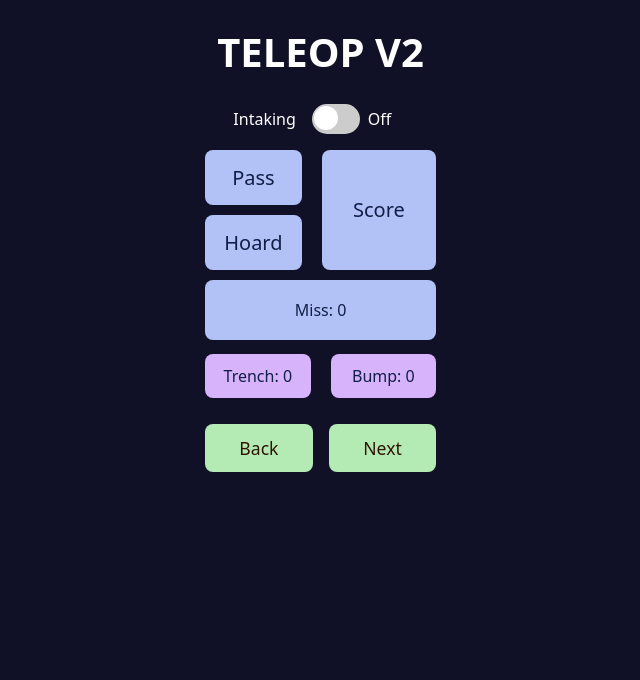
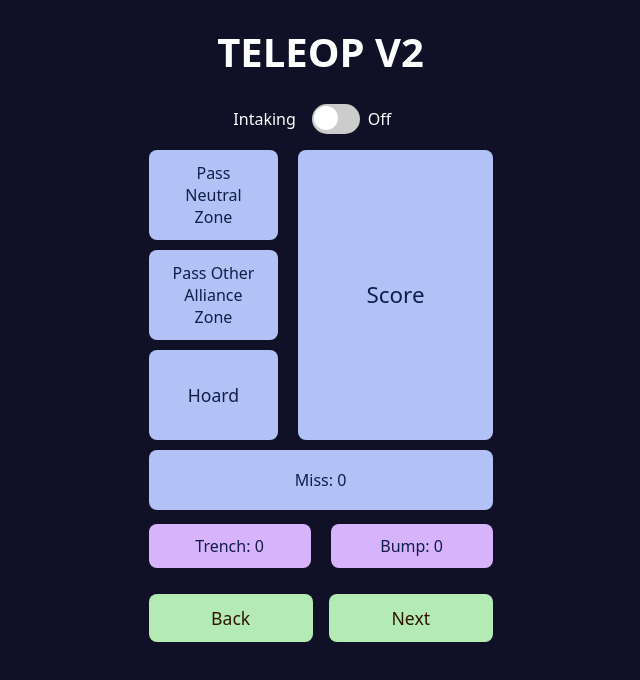
Before and after one commit to RileyGoodXYZ/BreadCompetition, a React (Vite) app: page /teleopv2 in a window 1280 px wide. Shown: the top 680 px of the page, without its empty margins (321-961 px from the left). Built offline with nearby package versions, Linux system fonts and the light colour scheme.

Commit message:
added two passes

```diff
--- a/src/teleopv2.tsx
+++ b/src/teleopv2.tsx
@@ -13,8 +13,9 @@ export default function TeleopV1() {
   const [trenchCount, setTrenchCount] = useState<number>(Number(localStorage.getItem('teleopv2_trench_count') ?? '0'));
   const navigate = useNavigate();
 
-  // Timing logic for Pass, Hoard, and Score buttons
-  const [activeButton, setActiveButton] = useState<'pass' | 'hoard' | 'score' | null>(null);
+  // Timing logic for pass zone, hoard, and score buttons
+  type TimedButtonId = 'pass_neutral_zone' | 'pass_other_alliance_zone' | 'hoard' | 'score';
+  const [activeButton, setActiveButton] = useState<TimedButtonId | null>(null);
   const [buttonTimes, setButtonTimes] = useState<{ [key: string]: number }>(() => {
     const raw = localStorage.getItem('teleopv2_button_times');
     if (!raw) return {};
@@ -39,14 +40,14 @@ export default function TeleopV1() {
   const startTimeRef = useRef<number | null>(null);
   const animationFrameRef = useRef<number | null>(null);
   const [liveElapsedMs, setLiveElapsedMs] = useState<number | null>(null);
-  const getTimedButtonStyle = (buttonId: 'pass' | 'hoard' | 'score', baseStyle: CSSProperties): CSSProperties => ({
+  const getTimedButtonStyle = (buttonId: TimedButtonId, baseStyle: CSSProperties): CSSProperties => ({
     ...baseStyle,
     backgroundColor: activeButton === buttonId ? 'rgba(0, 0, 0, 0.25)' : baseStyle.backgroundColor,
     transform: activeButton === buttonId ? 'translateY(1px)' : 'translateY(0)',
     boxShadow: activeButton === buttonId ? 'inset 0 3px 6px rgba(0, 0, 0, 0.35)' : 'none',
   });
   const formatSeconds = (ms: number) => (ms / 1000).toFixed(2);
-  const getPressedTimerText = (buttonId: 'pass' | 'hoard' | 'score') =>
+  const getPressedTimerText = (buttonId: TimedButtonId) =>
     activeButton === buttonId && liveElapsedMs !== null ? ` (${formatSeconds(liveElapsedMs)}s)` : '';
 
   useEffect(() => () => {
@@ -55,7 +56,7 @@ export default function TeleopV1() {
     }
   }, []);
 
-  const stopTimer = (buttonId: 'pass' | 'hoard' | 'score') => {
+  const stopTimer = (buttonId: TimedButtonId) => {
     if (startTimeRef.current === null) return;
     const elapsed = Math.round(performance.now() - startTimeRef.current);
     setButtonTimes((prev) => {
@@ -75,7 +76,7 @@ export default function TeleopV1() {
     startTimeRef.current = null;
   };
 
-  const startTimer = (buttonId: 'pass' | 'hoard' | 'score') => {
+  const startTimer = (buttonId: TimedButtonId) => {
     setActiveButton(buttonId);
     startTimeRef.current = performance.now();
     setLiveElapsedMs(0);
@@ -88,7 +89,7 @@ export default function TeleopV1() {
     animationFrameRef.current = requestAnimationFrame(tick);
   };
 
-  const toggleTimedButton = (buttonId: 'pass' | 'hoard' | 'score') => {
+  const toggleTimedButton = (buttonId: TimedButtonId) => {
     if (activeButton === buttonId) {
       stopTimer(buttonId);
       setActiveButton(null);
@@ -197,18 +198,30 @@ export default function TeleopV1() {
       </div>
 
       {/* Pass and Score Row */}
-      <div style={{ display: 'flex', gap: '20px', marginBottom: '10px', width: '100%', maxWidth: '600px' }}>
+      <div style={{ display: 'flex', gap: '20px', marginBottom: '10px', width: '100%', maxWidth: '600px', alignItems: 'stretch' }}>
         <div className="passHoardColumn">
           <button
-   onClick={() => toggleTimedButton('pass')}
-          title={`Last: ${formatSeconds(buttonTimes.pass ?? 0)}s`}
-          style={getTimedButtonStyle('pass', {
+            onClick={() => toggleTimedButton('pass_neutral_zone')}
+            title={`Last: ${formatSeconds(buttonTimes.pass_neutral_zone ?? 0)}s`}
+            style={getTimedButtonStyle('pass_neutral_zone', {
               flex: 1,
-            height: '120px',
-            fontSize: '1.25rem',
+              height: '90px',
+              fontSize: '1rem',
             })}
           >
-          Pass{getPressedTimerText('pass')}
+            Pass Neutral Zone{getPressedTimerText('pass_neutral_zone')}
+          </button>
+
+          <button
+            onClick={() => toggleTimedButton('pass_other_alliance_zone')}
+            title={`Last: ${formatSeconds(buttonTimes.pass_other_alliance_zone ?? 0)}s`}
+            style={getTimedButtonStyle('pass_other_alliance_zone', {
+              flex: 1,
+              height: '90px',
+              fontSize: '1rem',
+            })}
+          >
+            Pass Other Alliance Zone{getPressedTimerText('pass_other_alliance_zone')}
           </button>
 
           <button
@@ -217,8 +230,8 @@ export default function TeleopV1() {
             title={`Last: ${formatSeconds(buttonTimes.hoard ?? 0)}s`}
             style={getTimedButtonStyle('hoard', {
               flex: 1,
-            height: '120px',
-            fontSize: '1.25rem',
+              height: '90px',
+              fontSize: '1.1rem',
             })}
           >
             Hoard{getPressedTimerText('hoard')}
@@ -228,9 +241,10 @@ export default function TeleopV1() {
           onClick={() => toggleTimedButton('score')}
           title={`Last: ${formatSeconds(buttonTimes.score ?? 0)}s`}
           style={getTimedButtonStyle('score', {
-            flex: 1,
-            height: '120px',
-            fontSize: '1.25rem',
+            flex: 1.2,
+            height: 'auto',
+            minHeight: '290px',
+            fontSize: '1.4rem',
           })}
         >
           Score{getPressedTimerText('score')}
```
Lines whose indentation alone changed are shown as unchanged.
